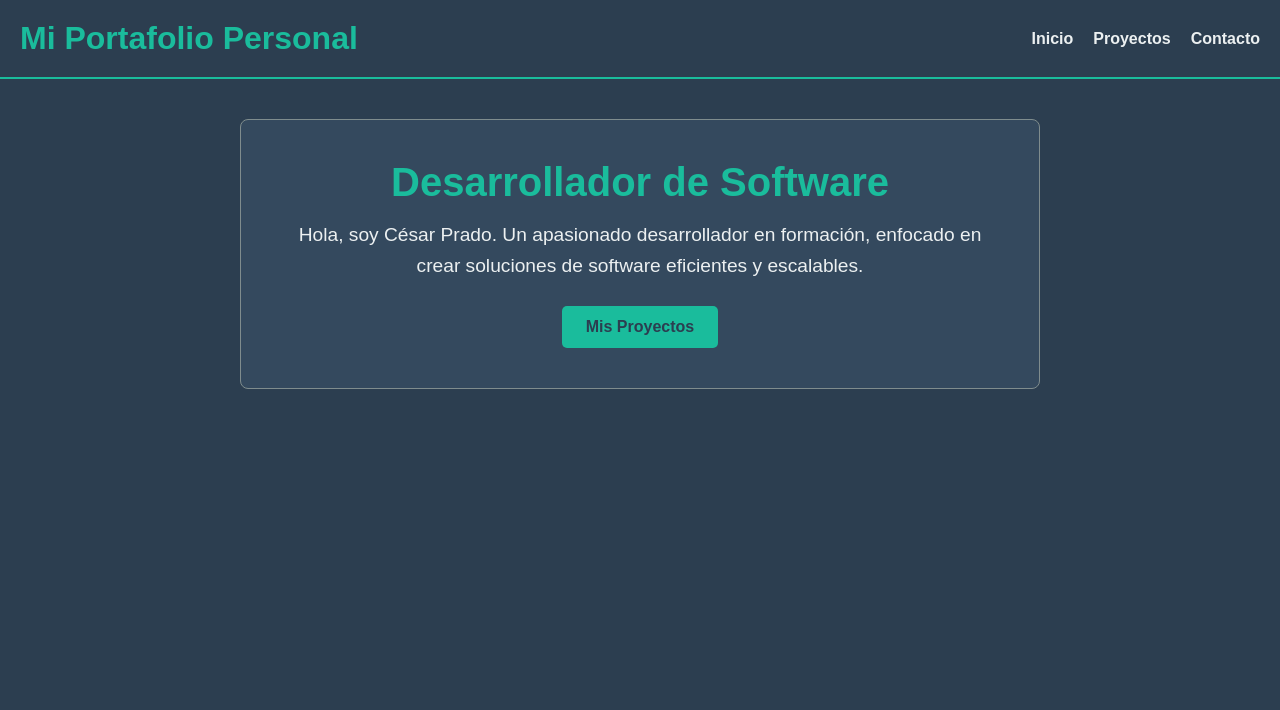
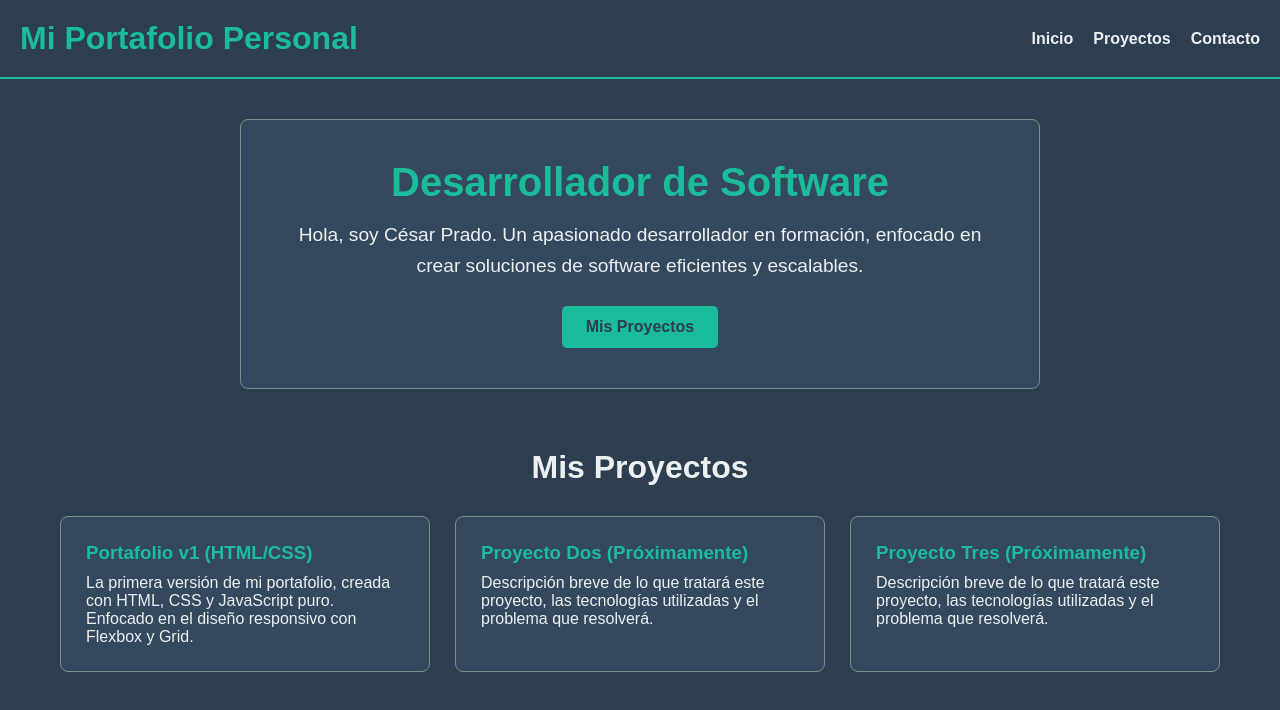
Before and after one commit to CesarPPrado/mi-portafolio-react, a React (Vite) app: page / in a window 1280 px wide. Shown: the top 710 px of the page. Built offline with nearby package versions, Linux system fonts and the light colour scheme.

Commit message:
Feat: Implementar ProjectsGrid y ProjectCard

```diff
--- a/src/App.jsx
+++ b/src/App.jsx
@@ -1,15 +1,18 @@
 // src/App.jsx
 import Header from './components/Header.jsx';
-import Hero from './components/Hero.jsx'; // 1. Importa el componente Hero
+import Hero from './components/Hero.jsx';
+import ProjectsGrid from './components/ProjectsGrid.jsx'; // 1. Importar ProjectsGrid
+
 function App() {
   return (
     <div>
       <Header />
       <main>
-        <Hero /> {/* 2. Usa el componente Hero */}
-        {/* La sección de proyectos irá aquí más adelante */}
+        <Hero />
+        <ProjectsGrid /> {/* 2. Usar el componente del grid */}
       </main>
     </div>
   );
 }
+
 export default App;
--- /dev/null
+++ b/src/components/ProjectCard.jsx
@@ -0,0 +1,20 @@
+// src/components/ProjectCard.jsx
+import styles from './ProjectCard.module.css';
+
+/**
+ * Componente reutilizable que renderiza una tarjeta
+ * para un proyecto individual.
+ * @param {object} props - Propiedades pasadas al componente.
+ * @param {string} props.title - El título del proyecto.
+ * @param {string} props.description - La descripción del proyecto.
+ */
+function ProjectCard({ title, description }) {
+  return (
+    <div className={styles.card}>
+      <h3>{title}</h3>
+      <p>{description}</p>
+    </div>
+  );
+}
+
+export default ProjectCard;
--- /dev/null
+++ b/src/components/ProjectCard.module.css
@@ -0,0 +1,19 @@
+/* src/components/ProjectCard.module.css */
+.card {
+    background-color: var(--color-terciario);
+    border: 1px solid var(--color-borde);
+    border-radius: 8px;
+    padding: 25px;
+    /* Transición para efectos de hover */
+    transition: transform 0.2s ease-in-out, box-shadow 0.2s ease-in-out;
+}
+
+.card:hover {
+    transform: translateY(-5px); /* Eleva la tarjeta al pasar el cursor */
+    box-shadow: 0 4px 12px rgba(0, 0, 0, 0.2); /* Sombra para profundidad */
+}
+
+.card h3 {
+    color: var(--color-primario);
+    margin-bottom: 10px;
+}
--- /dev/null
+++ b/src/components/ProjectsGrid.jsx
@@ -0,0 +1,33 @@
+// src/components/ProjectsGrid.jsx
+import ProjectCard from './ProjectCard.jsx';
+import styles from './ProjectsGrid.module.css';
+
+/**
+ * Componente que muestra una cuadrícula de proyectos.
+ */
+function ProjectsGrid() {
+  return (
+    <section id="proyectos" className={styles.proyectosSection}>
+      <h2>Mis Proyectos</h2>
+      <div className={styles.proyectosGrid}>
+
+        {/* Pasamos los datos de cada proyecto como props */}
+        <ProjectCard
+          title="Portafolio v1 (HTML/CSS)"
+          description="La primera versión de mi portafolio, creada con HTML, CSS y JavaScript puro. Enfocado en el diseño responsivo con Flexbox y Grid."
+        />
+        <ProjectCard
+          title="Proyecto Dos (Próximamente)"
+          description="Descripción breve de lo que tratará este proyecto, las tecnologías utilizadas y el problema que resolverá."
+        />
+        <ProjectCard
+          title="Proyecto Tres (Próximamente)"
+          description="Descripción breve de lo que tratará este proyecto, las tecnologías utilizadas y el problema que resolverá."
+        />
+
+      </div>
+    </section>
+  );
+}
+
+export default ProjectsGrid;
--- /dev/null
+++ b/src/components/ProjectsGrid.module.css
@@ -0,0 +1,19 @@
+/* src/components/ProjectsGrid.module.css */
+.proyectosSection {
+    max-width: 1200px;
+    margin: 40px auto;
+    padding: 20px;
+}
+
+.proyectosSection h2 {
+    text-align: center;
+    margin-bottom: 30px;
+    font-size: 2rem;
+}
+
+.proyectosGrid {
+    display: grid;
+    /* Columnas responsivas: se adaptan al ancho disponible */
+    grid-template-columns: repeat(auto-fit, minmax(300px, 1fr));
+    gap: 25px; /* Espacio entre las tarjetas */
+}
```
